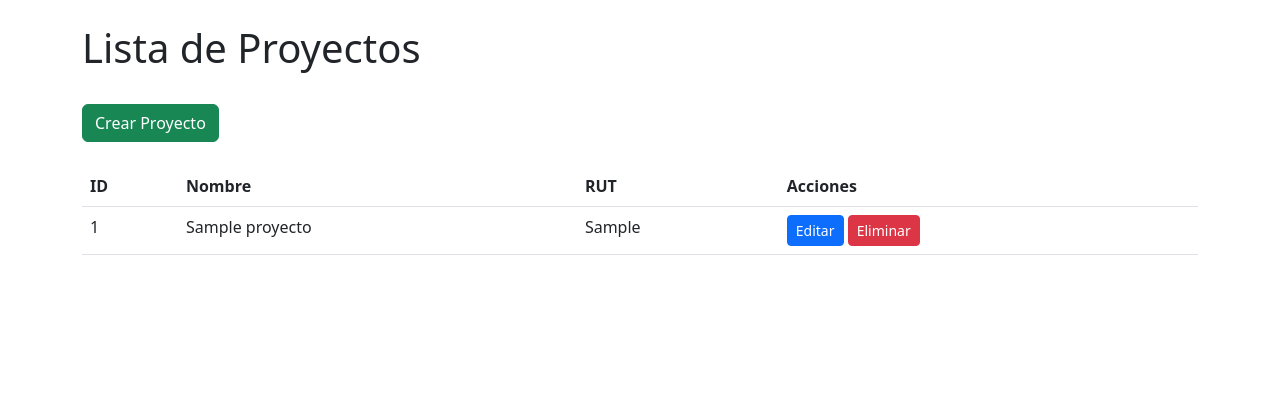
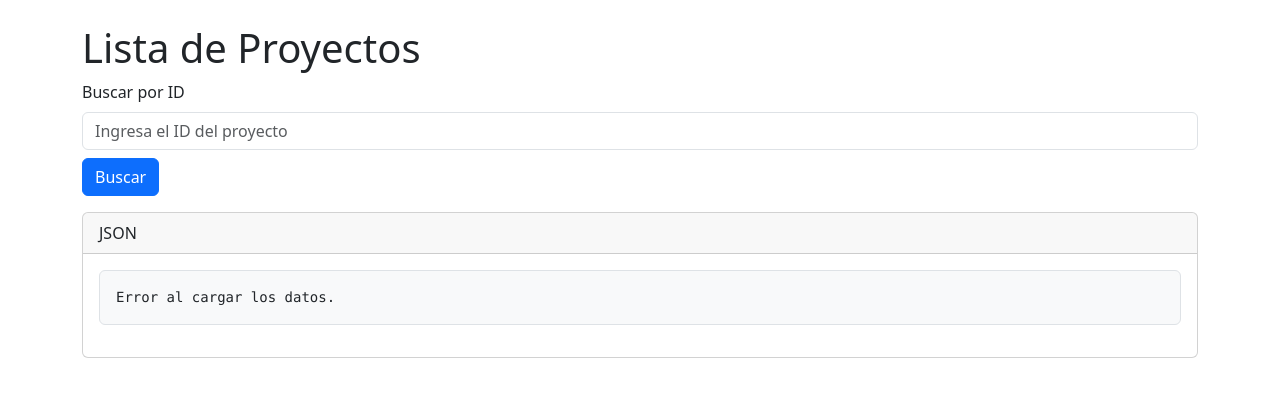
Before and after one commit to 898ronin/api, a Django app: page /proyectos/ in a window 1280 px wide. Shown: the part 56-453 px from the top of the page. Run offline with Django 5.2, Linux system fonts and the light colour scheme; tables that the repository leaves empty hold one stand-in row (values such as "Sample post"); some libraries are stand-ins or nearby versions.

Commit message:
Push FInal

```diff
--- a/proyecto/api.py
+++ b/proyecto/api.py
@@ -1,8 +1,17 @@
-from proyecto.models import Proyecto
-from rest_framework import viewsets, permissions
+from rest_framework import viewsets, permissions, status
+from rest_framework.response import Response
+from .models import Proyecto
 from .serializers import ProyectoSerializer
 
 class ProyectoViewSet(viewsets.ModelViewSet):
     queryset = Proyecto.objects.all()
     permission_classes = [permissions.AllowAny]
     serializer_class = ProyectoSerializer
+
+    def destroy(self, request, *args, **kwargs):
+        instance = self.get_object()
+        self.perform_destroy(instance)
+        return Response(status=status.HTTP_204_NO_CONTENT)
+
+    def perform_destroy(self, instance):
+        instance.delete()
--- a/proyecto/templates/proyecto/proyecto_list.html
+++ b/proyecto/templates/proyecto/proyecto_list.html
@@ -1,29 +1,106 @@
 {% extends "base.html" %}
-{% load crispy_forms_tags %}
+
+{% block title %}Lista de Proyectos{% endblock %}
+
 {% block content %}
 <h1>Lista de Proyectos</h1>
-<a href="{% url 'proyecto_create' %}" class="btn btn-success mt-4">Crear Proyecto</a>
-<table class="table mt-4">
-    <thead>
-        <tr>
-            <th>ID</th>
-            <th>Nombre</th>
-            <th>RUT</th>
-            <th>Acciones</th>
-        </tr>
-    </thead>
-    <tbody>
-        {% for proyecto in proyectos %}
-        <tr>
-            <td>{{ proyecto.id }}</td>
-            <td>{{ proyecto.nombre_proyecto }}</td>
-            <td>{{ proyecto.rut }}</td>
-            <td>
-                <a href="{% url 'proyecto_update' proyecto.id %}" class="btn btn-primary btn-sm">Editar</a>
-                <a href="{% url 'proyecto_delete' proyecto.id %}" class="btn btn-danger btn-sm">Eliminar</a>
-            </td>
-        </tr>
-        {% endfor %}
-    </tbody>
-</table>
+
+<div class="mb-3">
+    <label for="search-id" class="form-label">Buscar por ID</label>
+    <input type="number" id="search-id" class="form-control" placeholder="Ingresa el ID del proyecto">
+    <button id="search-btn" class="btn btn-primary mt-2">Buscar</button>
+</div>
+
+<div class="card">
+    <div class="card-header">
+        JSON
+    </div>
+    <div class="card-body">
+        <pre id="json-output" class="bg-light p-3 border rounded" style="max-height: 400px; overflow-y: auto;">Cargando datos...</pre>
+    </div>
+</div>
+
+<!-- Contenedor para el botón de eliminar, inicialmente oculto -->
+<div id="delete-container" class="mt-3" style="display: none;">
+    <button id="delete-btn" class="btn btn-danger">Eliminar Proyecto</button>
+</div>
+
+<script>
+    document.addEventListener("DOMContentLoaded", () => {
+        const outputElement = document.getElementById("json-output");
+        const searchInput = document.getElementById("search-id");
+        const searchButton = document.getElementById("search-btn");
+        const deleteContainer = document.getElementById("delete-container");
+        const deleteButton = document.getElementById("delete-btn");
+
+        let currentProjectId = null;
+
+        const loadProjects = async () => {
+            try {
+                const response = await fetch("{% url 'proyecto_api_list' %}");
+                const data = await response.json();
+                outputElement.textContent = JSON.stringify(data, null, 4);
+            } catch (error) {
+                outputElement.textContent = "Error al cargar los datos.";
+            }
+        };
+
+        const searchProject = async () => {
+            const id = searchInput.value;
+            if (!id) {
+                alert("Ingresa un ID válido para buscar.");
+                return;
+            }
+
+            try {
+                const response = await fetch(`{% url 'proyecto_api_detail' 0 %}`.replace("0", id));
+                if (response.ok) {
+                    const data = await response.json();
+                    outputElement.textContent = JSON.stringify(data, null, 4);
+
+                    // Mostrar el botón de eliminar solo cuando el proyecto es encontrado
+                    currentProjectId = id;
+                    deleteContainer.style.display = "block"; // Mostrar el contenedor del botón
+                } else {
+                    outputElement.textContent = "No se encontró un proyecto con ese ID.";
+                    deleteContainer.style.display = "none"; // Ocultar el contenedor si no se encuentra el proyecto
+                }
+            } catch (error) {
+                outputElement.textContent = "Error al buscar el proyecto.";
+                deleteContainer.style.display = "none"; // Ocultar el contenedor en caso de error
+            }
+        };
+
+        const deleteProject = async () => {
+            if (!currentProjectId) return;
+
+            if (!confirm("¿Estás seguro de que deseas eliminar este proyecto?")) return;
+
+            try {
+                const response = await fetch(`{% url 'proyecto_api_detail' 0 %}`.replace("0", currentProjectId), {
+                    method: "DELETE",
+                    headers: {
+                        "X-CSRFToken": "{{ csrf_token }}",
+                    },
+                });
+
+                if (response.ok) {
+                    alert("Proyecto eliminado exitosamente.");
+                    loadProjects();  // Recargar la lista de proyectos después de eliminar
+                    deleteContainer.style.display = "none";  // Ocultar el botón de eliminar
+                    currentProjectId = null;  // Resetear el ID del proyecto
+                } else {
+                    alert("Error al eliminar el proyecto.");
+                }
+            } catch (error) {
+                alert("Error al intentar eliminar el proyecto.");
+            }
+        };
+
+        searchButton.addEventListener("click", searchProject);
+        deleteButton.addEventListener("click", deleteProject);
+
+        loadProjects();
+    });
+</script>
 {% endblock %}
--- a/proyecto/urls.py
+++ b/proyecto/urls.py
@@ -1,10 +1,16 @@
 from django.urls import path
 from . import views
+from .api import ProyectoViewSet
 
 urlpatterns = [
+    # Rutas HTML
     path('', views.index, name='index'),
     path('proyectos/', views.proyecto_list, name='proyecto_list'),
     path('proyectos/new/', views.proyecto_create, name='proyecto_create'),
     path('proyectos/<int:pk>/edit/', views.proyecto_update, name='proyecto_update'),
     path('proyectos/<int:pk>/delete/', views.proyecto_delete, name='proyecto_delete'),
+
+    # Rutas de API
+    path('api/proyectos/', ProyectoViewSet.as_view({'get': 'list'}), name='proyecto_api_list'),
+    path('api/proyectos/<int:pk>/', ProyectoViewSet.as_view({'get': 'retrieve', 'delete': 'destroy'}), name='proyecto_api_detail'),
 ]
```
Also changed, not shown: proyecto/templates/base.html (+2 -6 lines).
